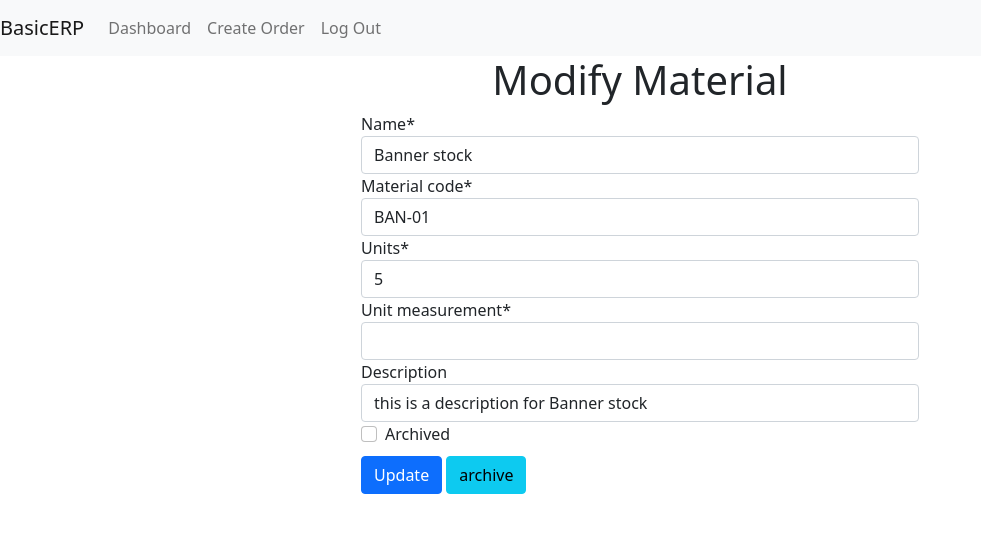
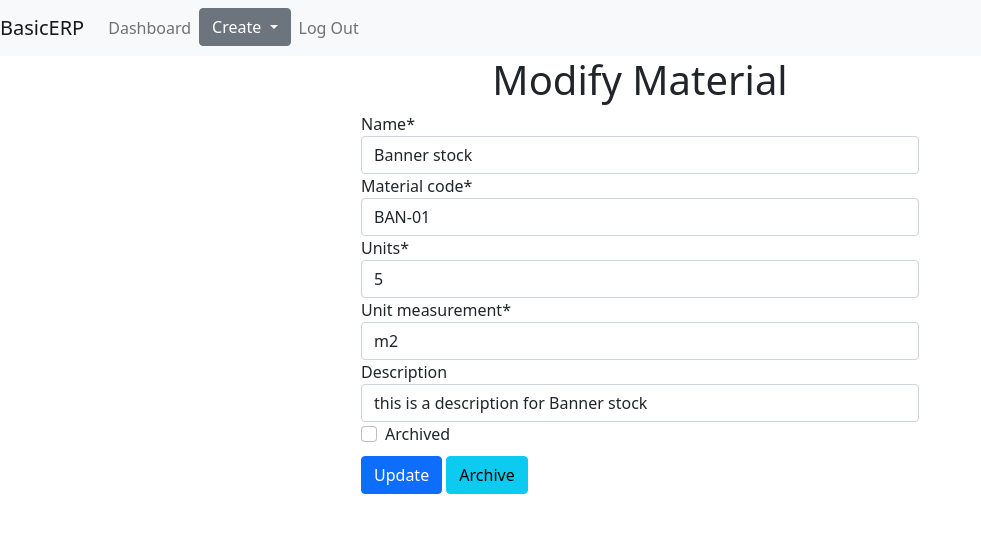
Before and after one commit to Malikazz/Basic_ERP, a Django app: page /edit-material/4 in a window 1280 px wide. Shown: the top 533 px of the page, without its empty margins (0-981 px from the left). Run offline with Django 4.2, Linux system fonts and the light colour scheme; a user stored in the database is signed in; data comes from the database, SQL or seed files in the repository; parts of the project's set-up code (start-up, migrations or seed data) failed here and were passed over; some libraries are stand-ins or nearby versions.

Commit message:
Added new nav item to hold all creates to clean nav up, edits dev data to match new materials item

```diff
--- a/BasicERP/dashboard/templates/dashboard/edit_material.html
+++ b/BasicERP/dashboard/templates/dashboard/edit_material.html
@@ -12,7 +12,7 @@
     {% csrf_token %}
     {{ form|crispy }}
     <input class="btn btn-primary mt-2" type="submit" name="update_material" value="Update"> </input>
-    <input class="btn btn-info mt-2" type="submit" name="archive_material" value="archive"> </input>
+    <input class="btn btn-info mt-2" type="submit" name="archive_material" value="Archive"> </input>
   </form>
 </div>
 </div>
--- a/BasicERP/dashboard/urls.py
+++ b/BasicERP/dashboard/urls.py
@@ -12,4 +12,6 @@ urlpatterns = [
     path("create-material/", views.create_material, name="create-material"),
     path("edit-material/<material_id>", views.edit_material, name="edit-material"),
     path("view-materials/", views.view_materials, name="view-materials"),
+    path("create-process/", views.create_material, name="create-process"),
+    path("create-merchant/", views.create_material, name="create-merchant"),
 ]
--- a/BasicERP/templates/base.html
+++ b/BasicERP/templates/base.html
@@ -34,7 +34,24 @@
                 <li class="nav-item active">
                     <a class="nav-link" href="{% url 'dashboard:index' %}">Dashboard</span></a>
                 </li>
-                <li class="nav-item"><a class="nav-link" href="{% url 'dashboard:create-order'%}">Create Order</a></li>
+                <li>
+                    <div class="dropdown">
+                        <button class="btn btn-secondary dropdown-toggle" type="button" id="dropdownMenuButton1"
+                            data-bs-toggle="dropdown" aria-expanded="false">
+                            Create
+                        </button>
+                        <ul class="dropdown-menu" aria-labelledby="dropdownMenuButton1">
+                            <li><a class="dropdown-item" href="{% url 'dashboard:create-order'%}">Create Order</a></li>
+
+                            <li> <a class="dropdown-item" href="{% url 'dashboard:create-material'%}">Create
+                                    Material</a></li>
+                            <li><a class="dropdown-item" href="{% url 'dashboard:create-process'%}">Create
+                                    Process</a></li>
+                            <li><a class="dropdown-item" href="{% url 'dashboard:create-merchant'%}">Create
+                                    Merchant</a></li>
+                        </ul>
+                    </div>
+                </li>
                 {% if request.user.is_authenticated %}
                 <li class="nav-item ml-auto"><a class="nav-link" href="{% url 'logout'%}">Log Out</a></li>
                 {% else %}
```
Also changed, not shown: BasicERP/users/fixtures/dev_data.json (+10 -29 lines).
